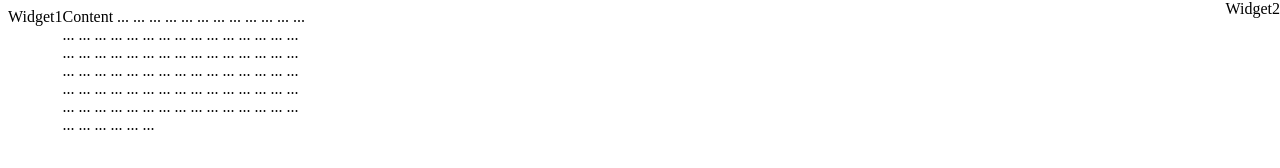
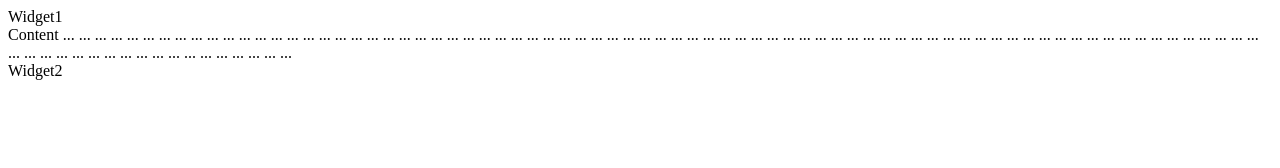
Before and after one commit to juliadoom/UI, a plain HTML site: page flexbox/index.html in a window 1280 px wide. Drawn offline with Linux system fonts and the light colour scheme.

Commit message:
Update index.html

```diff
--- a/flexbox/index.html
+++ b/flexbox/index.html
@@ -4,25 +4,7 @@
     <meta charset="utf-8" />
     <title>Widgets</title>
     <style>
-      .main {
-        display: flex;
-        flex-wrap: nowrap;
-        justify-content: center !important;
-        width: 300px;
-      }
-      .widget1 {
-        display: inline-flex;
-        width: 100px;
-        height: 75px;
-      }
-      .content {
-        flex-wrap: wrap;
-      }
-      .widget2 {
-        position: fixed;
-        top: 0;
-        right: 0;
-      }
+
     </style>
   </head>
   <body>
```
